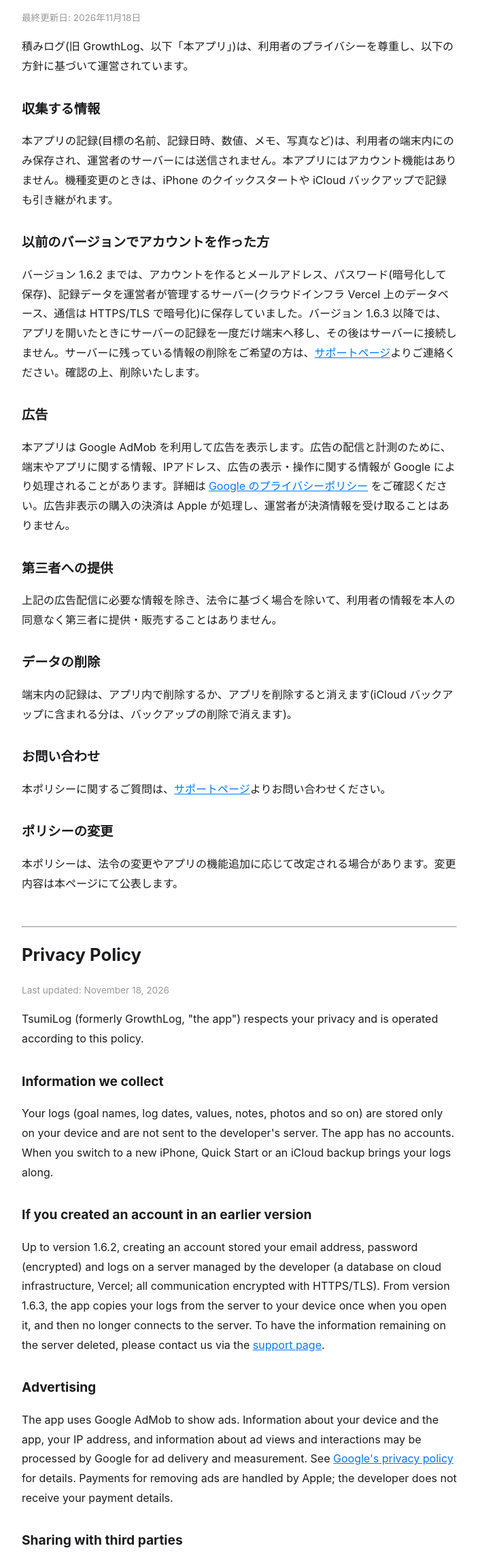
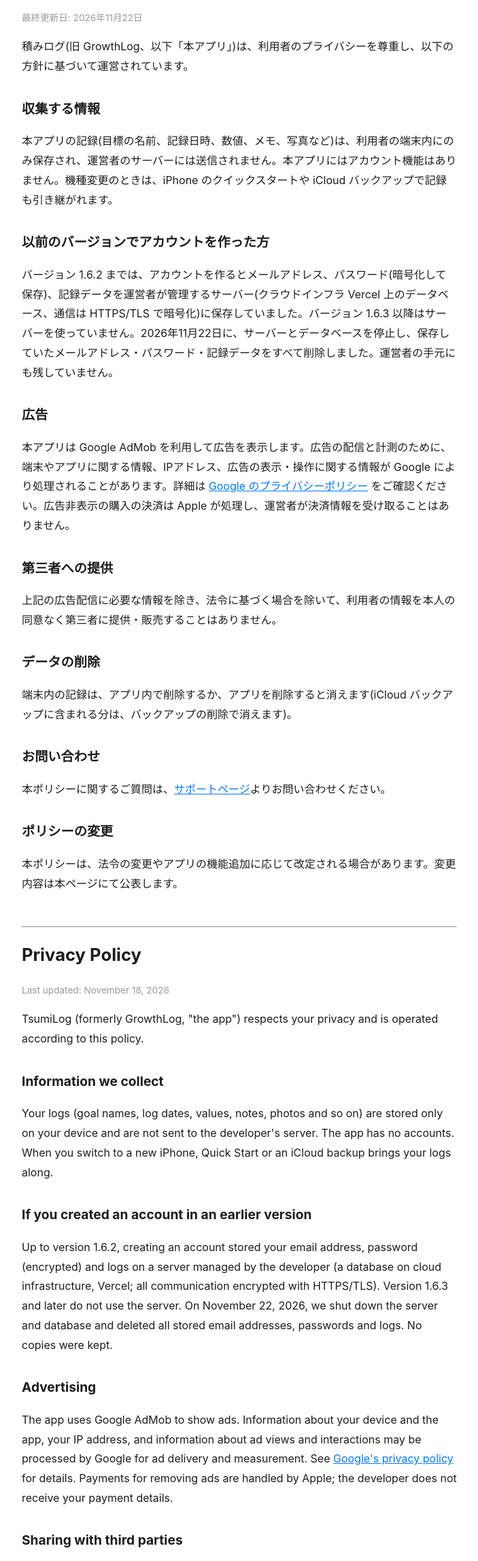
Before and after one commit to hasebe48/growthlog-support, a plain HTML site: page privacy.html in a window 1280 px wide. Shown: the part 170-2467 px from the top of the page at 68% size, without its empty margins (288-991 px from the left). Drawn offline with Linux system fonts and the light colour scheme.

Commit message:
サーバーとデータベースを削除したのでポリシーを更新

```diff
--- a/privacy.html
+++ b/privacy.html
@@ -17,7 +17,7 @@
 <body>
   <nav><a href="index.html">&larr; 積みログ トップ</a> ・ <a href="#english">English</a></nav>
   <h1>プライバシーポリシー</h1>
-  <p class="updated">最終更新日: 2026年11月18日</p>
+  <p class="updated">最終更新日: 2026年11月22日</p>
 
   <p>積みログ(旧 GrowthLog、以下「本アプリ」)は、利用者のプライバシーを尊重し、以下の方針に基づいて運営されています。</p>
 
@@ -25,7 +25,7 @@
   <p>本アプリの記録(目標の名前、記録日時、数値、メモ、写真など)は、利用者の端末内にのみ保存され、運営者のサーバーには送信されません。本アプリにはアカウント機能はありません。機種変更のときは、iPhone のクイックスタートや iCloud バックアップで記録も引き継がれます。</p>
 
   <h2>以前のバージョンでアカウントを作った方</h2>
-  <p>バージョン 1.6.2 までは、アカウントを作るとメールアドレス、パスワード(暗号化して保存)、記録データを運営者が管理するサーバー(クラウドインフラ Vercel 上のデータベース、通信は HTTPS/TLS で暗号化)に保存していました。バージョン 1.6.3 以降では、アプリを開いたときにサーバーの記録を一度だけ端末へ移し、その後はサーバーに接続しません。サーバーに残っている情報の削除をご希望の方は、<a href="support.html">サポートページ</a>よりご連絡ください。確認の上、削除いたします。</p>
+  <p>バージョン 1.6.2 までは、アカウントを作るとメールアドレス、パスワード(暗号化して保存)、記録データを運営者が管理するサーバー(クラウドインフラ Vercel 上のデータベース、通信は HTTPS/TLS で暗号化)に保存していました。バージョン 1.6.3 以降はサーバーを使っていません。2026年11月22日に、サーバーとデータベースを停止し、保存していたメールアドレス・パスワード・記録データをすべて削除しました。運営者の手元にも残していません。</p>
 
   <h2>広告</h2>
   <p>本アプリは Google AdMob を利用して広告を表示します。広告の配信と計測のために、端末やアプリに関する情報、IPアドレス、広告の表示・操作に関する情報が Google により処理されることがあります。詳細は <a href="https://policies.google.com/privacy">Google のプライバシーポリシー</a> をご確認ください。広告非表示の購入の決済は Apple が処理し、運営者が決済情報を受け取ることはありません。</p>
@@ -49,7 +49,7 @@
   <h2>Information we collect</h2>
   <p>Your logs (goal names, log dates, values, notes, photos and so on) are stored only on your device and are not sent to the developer's server. The app has no accounts. When you switch to a new iPhone, Quick Start or an iCloud backup brings your logs along.</p>
   <h2>If you created an account in an earlier version</h2>
-  <p>Up to version 1.6.2, creating an account stored your email address, password (encrypted) and logs on a server managed by the developer (a database on cloud infrastructure, Vercel; all communication encrypted with HTTPS/TLS). From version 1.6.3, the app copies your logs from the server to your device once when you open it, and then no longer connects to the server. To have the information remaining on the server deleted, please contact us via the <a href="support.html">support page</a>.</p>
+  <p>Up to version 1.6.2, creating an account stored your email address, password (encrypted) and logs on a server managed by the developer (a database on cloud infrastructure, Vercel; all communication encrypted with HTTPS/TLS). Version 1.6.3 and later do not use the server. On November 22, 2026, we shut down the server and database and deleted all stored email addresses, passwords and logs. No copies were kept.</p>
   <h2>Advertising</h2>
   <p>The app uses Google AdMob to show ads. Information about your device and the app, your IP address, and information about ad views and interactions may be processed by Google for ad delivery and measurement. See <a href="https://policies.google.com/privacy">Google's privacy policy</a> for details. Payments for removing ads are handled by Apple; the developer does not receive your payment details.</p>
   <h2>Sharing with third parties</h2>
```
Also changed, not shown: support.html (+1 -1 lines).
